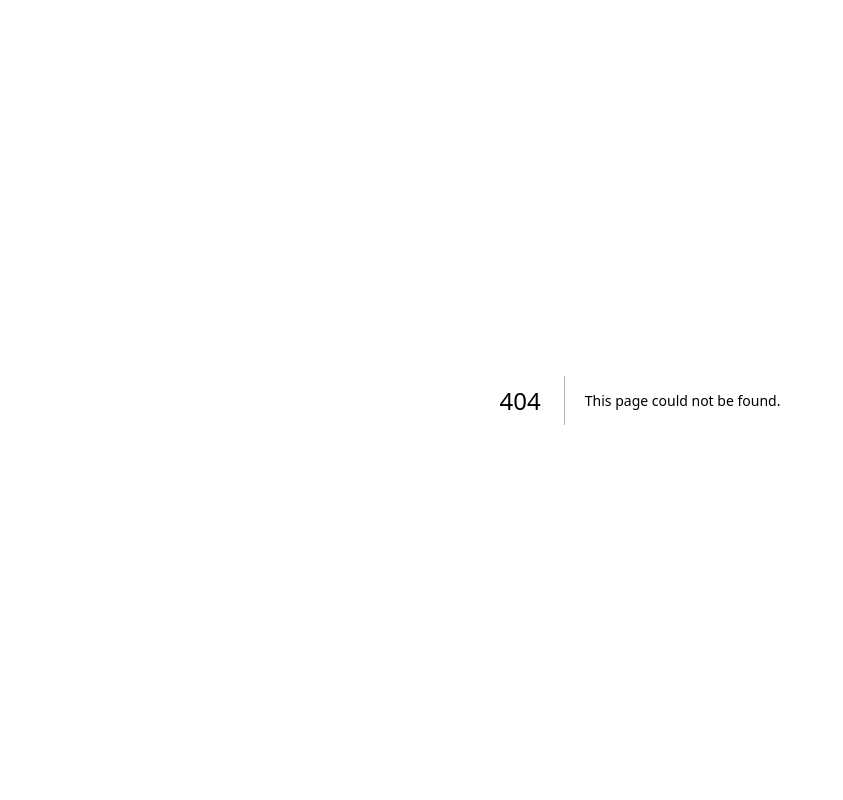
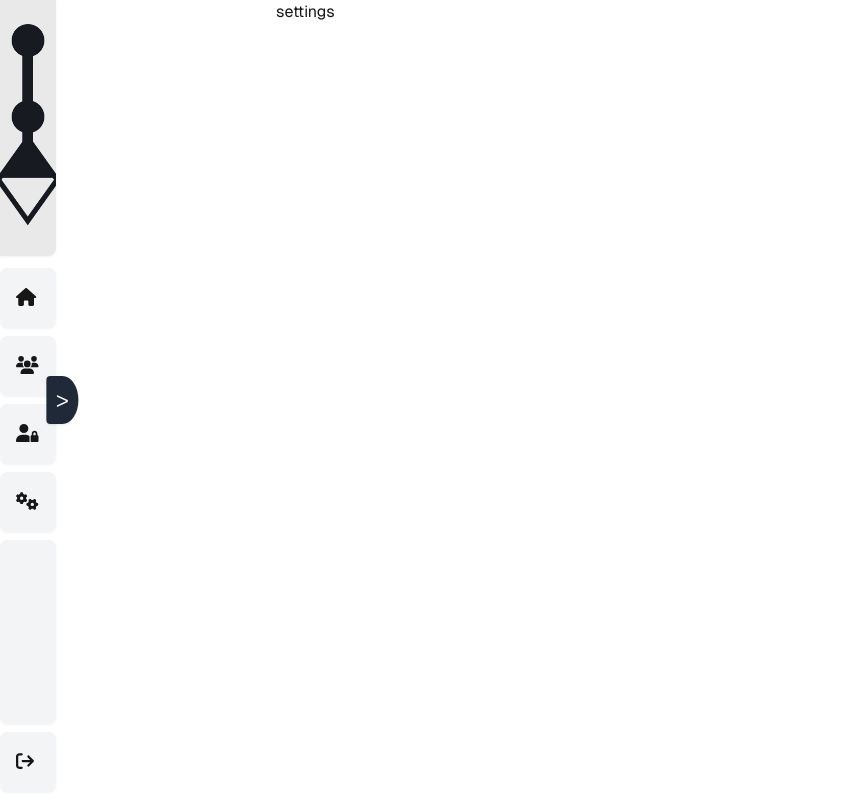
Before and after one commit to PiePieChocoPie/ADSync, a Next.js app: page /dashboard/settings in a window 1280 px wide. Before the commit this address had no page. Shown: the whole page, without its empty margins (0-843 px from the left). Built offline with nearby package versions, Linux system fonts and the light colour scheme.

Commit message:
added dashboard's routes

```diff
--- a/app/dashboard/page.tsx
+++ b/app/dashboard/page.tsx
@@ -1,5 +1,5 @@
 import Input from "@/components/atom/Input/page";
-export default function Home() {
+export default function dashboard() {
   return (
     <>
       <Input placeholder="fe" />
--- /dev/null
+++ b/app/dashboard/policy/page.tsx
@@ -0,0 +1,5 @@
+export default function Policy() {
+  return (
+    <h1>Policy</h1>
+  )
+}
--- /dev/null
+++ b/app/dashboard/queue/page.tsx
@@ -0,0 +1,5 @@
+export default function Queue() {
+  return (
+    <h1>QUEUE</h1>
+  )
+}
--- /dev/null
+++ b/app/dashboard/settings/page.tsx
@@ -0,0 +1,5 @@
+export default function Settings() {
+  return (
+    <h1>settings</h1>
+  )
+}
--- a/app/globals.css
+++ b/app/globals.css
@@ -4,8 +4,8 @@
 
 :root {
   --background: #ffffff;
-  --foreground: #171717;
-  --text-regular: #fff;
+  --text-regular: #171717;
+  --text-reversed: #fff;
 
   --primary: theme(colors.blue.500);
   --primary-hover: theme(colors.blue.600);
@@ -34,7 +34,7 @@
 
 body {
   box-sizing: content-box;
-  color: var(--foreground);
+  color: var(--text-regular);
   background: var(--background);
   font-family: var(--font-geist-sans), Arial, Helvetica, sans-serif;
 }
--- a/components/atom/NavbarItem/page.tsx
+++ b/components/atom/NavbarItem/page.tsx
@@ -1,12 +1,16 @@
 import { IconProp } from "@fortawesome/fontawesome-svg-core";
 import styles from "./style.module.css";
 import { FontAwesomeIcon } from '@fortawesome/react-fontawesome'
+import Link from "next/link";
 
-export default function NavbarItem({name, icon, position}: {name: string, icon: IconProp, position: string}) {
+export default function NavbarItem({name, icon, href, position='absolute'}: {name: string, icon: IconProp, href?: string, position?: string}) {
   return(
-    <li className={styles.item}>
-      <FontAwesomeIcon icon={icon} />
-      <span className={`${position=='absolute'? 'absolute opacity-0': ''}`}>{name}</span>
-    </li>
+    <Link href={`${href != undefined? '/'+href: ''}`}>
+      <li className={styles.item}>
+        <FontAwesomeIcon icon={icon} />
+        <span className={`${position=='absolute'? 'absolute opacity-0': ''}`}>{name}</span>
+
+      </li>
+    </Link>
   )
 }
--- a/components/element/Auth/page.tsx
+++ b/components/element/Auth/page.tsx
@@ -3,13 +3,20 @@ import styles from "./style.module.css";
 import Input from "@/components/atom/Input/page";
 import Hr from "@/components/atom/Hr/page";
 import Button from '@/components/atom/Button/page';
-
+import { useRouter } from 'next/navigation'
 
 
 
 export default function Auth() {
+  const router = useRouter();
+
   const test = () => {
     console.log(12)
+    let is_authenticated: boolean = true;
+    if (is_authenticated) {
+      console.log(412)
+      router.push('/dashboard');
+    }
   }
     return (
         <div className={styles.container}>
--- a/components/element/Navbar/page.tsx
+++ b/components/element/Navbar/page.tsx
@@ -3,8 +3,9 @@ import { useEffect, useState } from "react";
 // import { useRouter } from "next/router";
 import styles from "./style.module.css";
 import Image from "next/image";
+import logoMiniImg from "@/public/imgs/logo_mini.jpg";
 import logoImg from "@/public/imgs/logo.jpg";
-import { faHouse, faSignOut } from '@fortawesome/free-solid-svg-icons'
+import { faSignOut, faUsers, faGears, faUserLock, faHome} from '@fortawesome/free-solid-svg-icons'
 
 import NavbarItem from "@/components/atom/NavbarItem/page";
 
@@ -66,8 +67,8 @@ function Navbar () {
       <div
         className={`${styles.container} ${styles.navbarWidth} ${styles.navbar} fixed left-0 top-0 flex flex-col`}
       >
-        <div className="w-100 mb-3">
-          <Image className={styles.logo} src={logoImg} alt="logo" />
+        <div className={`w-100 mb-3 ${styles.imgContainer} ${folded ? styles.folded : ''}`}>
+          <Image className={styles.logo} src={folded? logoMiniImg: logoImg} alt="logo" />
         </div>
 
         <button onClick={(e) => changeFolded()} className={styles.unfoldButton}>
@@ -75,14 +76,14 @@ function Navbar () {
         </button>
 
         <ul className={styles.list}>
-          <NavbarItem name="Главная" icon={faHouse} position="absolute" />
-          <NavbarItem name="ГлавнаяОчень" icon={faHouse} position="absolute" />
-          <NavbarItem name="Сильно главная" icon={faHouse} position="absolute" />
-          <NavbarItem name="FAQ" icon={faHouse} position="absolute" />
+          <NavbarItem name="Главная" icon={faHome} href='dashboard'/>
+          <NavbarItem name="Очередь сотрудников" icon={faUsers} href='dashboard/queue'/>
+          <NavbarItem name="Политика доступов" icon={faUserLock} href='dashboard/policy'/>
+          <NavbarItem name="Настройка сервисов" icon={faGears} href='dashboard/settings'/>
         </ul>
         <div className={styles.empty_stretch + " "}></div>
         <div className={styles.logoutContainer + " my-2"}>
-          <NavbarItem name="Logout" icon={faSignOut} position="absolute"/>
+          <NavbarItem name="Выход" icon={faSignOut} />
         </div>
     </div>
 
@@ -90,23 +91,3 @@ function Navbar () {
   )
 };
 export default Navbar;
-
-
-
-
-
-  // const changeFolded = (newValue: boolean) => {
-  //   const navbar = document.querySelector(`.${styles.navbar}`);
-  //   const emptyNavbar = document.querySelector(`.${styles.emptyNavbar}`);
-  //   if (navbar && emptyNavbar) {
-  //     let newFolded = false
-  //     if (newValue) {
-  //       newFolded = true
-  //     }
-  //     setFolded(newFolded)
-  //   }
-  // };
-  /* <div onMouseEnter={(e) => changeFolded(false) }
-    onMouseLeave={(e) => changeFolded(true)}
-    className={`${styles.container} ${styles.navbarWidth} ${styles.navbar} fixed left-0 top-0 flex flex-col`}
-  > */
--- a/components/element/Navbar/style.module.css
+++ b/components/element/Navbar/style.module.css
@@ -9,13 +9,27 @@
 .navbarWidth {
   @apply w-navbarMin max-w-full sm:max-w-xs md:max-w-navbarMax;
 }
-.list > li {
+.list li {
   @apply mb-2;
 }
 .logo {
   object-fit: cover;
   height: var(--navbar-max-width);
 }
+
+/* .logo {
+  transition: opacity 0.5s ease-in-out;
+}
+
+.imgContainer.folded .logo {
+  opacity: 1
+}
+
+.imgContainer:not(.folded) .logo {
+  opacity: 1;
+} */
+
+
 .logo, .empty_stretch {
   border-bottom-right-radius: var(--item-rounded);
 }
@@ -57,7 +71,7 @@
   border-radius: 8px 100% 100% 8px;
 
   background-color: var(--regular);
-  color: var(--text-regular);
+  color: var(--text-reversed);
   /* background: linear-gradient(to left, var(--primary-color) 30%, rgba(0, 0, 0, 0) 90%); */
 
   border: none;
--- a/tailwind.config.ts
+++ b/tailwind.config.ts
@@ -14,8 +14,8 @@ const config: Config = {
       },
       spacing: {
         xxs: "180px",
-        navbarMin: "3.5rem",
-        navbarMax: "16rem",
+        navbarMin: "56px",
+        navbarMax: "256px",
       },
     },
   },
```
Also changed, not shown: public/imgs/logo.jpg, public/imgs/logo_mini.jpg (added).
